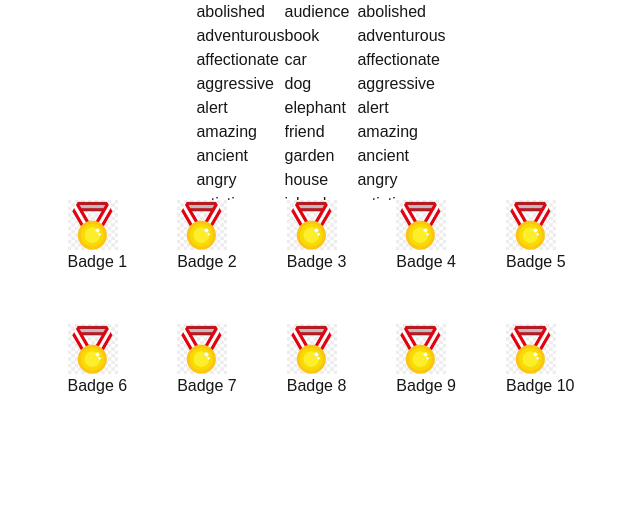
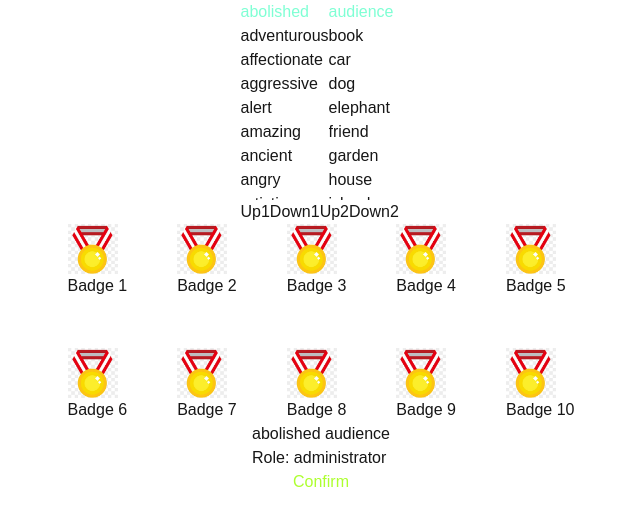
Before and after one commit to lablueprint/end-overdose, a Next.js app: page /profile in a window 1280 px wide. Shown: the top 526 px of the page, without its empty margins (319-959 px from the left). Built offline with nearby package versions, Linux system fonts and the light colour scheme.

Commit message:
End of work session 11/27

```diff
--- /dev/null
+++ b/src/app/profile/Components/ConfirmButton.tsx
@@ -0,0 +1,29 @@
+import './profileStyles.css';
+
+interface ConfirmButtonProps {
+    changesMade: boolean;
+    onPress: () => void;
+}
+
+const ConfirmButton = ({ changesMade, onPress }: ConfirmButtonProps) => {
+    // child
+    if (changesMade) {
+        return (
+            <div>
+                <button className="activeConfirm" onClick={onPress}>
+                    Confirm
+                </button>
+            </div>
+        );
+    } else {
+        return (
+            <div>
+                <button className="inactiveConfirm" onClick={onPress}>
+                    Confirm
+                </button>
+            </div>
+        );
+    }
+};
+
+export default ConfirmButton;
--- a/src/app/profile/Components/NamePlate.tsx
+++ b/src/app/profile/Components/NamePlate.tsx
@@ -1,8 +1,11 @@
 import React from 'react';
+import './profileStyles.css';
 
 interface NamePlateProps {
     // interface
     name: string;
+    selectedIndex: number;
+    index: number;
 }
 
 /* Notes:
@@ -11,13 +14,21 @@ interface NamePlateProps {
           {Component Name}Props
   */
 
-const NamePlate = ({ name }: NamePlateProps) => {
+const NamePlate = ({ name, index, selectedIndex }: NamePlateProps) => {
     // child
-    return (
-        <div>
-            <p>{name}</p>
-        </div>
-    );
+    if (index == selectedIndex) {
+        return (
+            <div>
+                <p className="selectedNamePlate">{name}</p>
+            </div>
+        );
+    } else {
+        return (
+            <div>
+                <p>{name}</p>
+            </div>
+        );
+    }
 };
 
 export default NamePlate;
--- a/src/app/profile/Components/NameTable.tsx
+++ b/src/app/profile/Components/NameTable.tsx
@@ -3,17 +3,28 @@ import ScrollableList from './ScrollableList';
 interface NameTableProps {
     // interface
     table1Vals: string[];
+    table1Index: number;
     table2Vals: string[];
-    table3Vals: string[];
+    table2Index: number;
+    //buttonSelect: (word1: string, word2: string, word3: string) => void;
 }
 
-const NameTable = ({ table1Vals, table2Vals, table3Vals }: NameTableProps) => {
+const NameTable = ({
+    table1Vals,
+    table2Vals,
+    table1Index,
+    table2Index,
+}: NameTableProps) => {
     // child
+
+    /* const handleButtonClick = () => {
+        buttonSelect(word1, word2, word3);
+    } **/
+
     return (
         <div style={{ display: 'flex' }}>
-            <ScrollableList values={table1Vals} />
-            <ScrollableList values={table2Vals} />
-            <ScrollableList values={table3Vals} />
+            <ScrollableList values={table1Vals} selectedIndex={table1Index} />
+            <ScrollableList values={table2Vals} selectedIndex={table2Index} />
         </div>
     );
 };
--- /dev/null
+++ b/src/app/profile/Components/RolePlate.tsx
@@ -0,0 +1,22 @@
+'use client';
+
+import React, { useState } from 'react';
+
+/* Notes:
+      - We want to properly define the types for the props
+      - Typical naming conventions for interfaces are:
+          {Component Name}Props
+  */
+
+const RolePlate = () => {
+    const [userRole, setUserRole] = useState('administrator');
+
+    // child
+    return (
+        <div>
+            <p> Role: {userRole} </p>
+        </div>
+    );
+};
+
+export default RolePlate;
--- a/src/app/profile/Components/ScrollableList.tsx
+++ b/src/app/profile/Components/ScrollableList.tsx
@@ -2,11 +2,23 @@ import NamePlate from './NamePlate';
 
 interface ScrollableListProps {
     values: string[];
+    selectedIndex: number;
 }
 
-function ScrollableList({ values }: ScrollableListProps) {
-    const listValues = values.map((value: string) => (
-        <NamePlate key={value} name={value} />
+/**const handleButtonClick = (word: string) => {
+    if (word !== selectedWord) {
+
+    }
+}; **/
+
+function ScrollableList({ values, selectedIndex }: ScrollableListProps) {
+    const listValues = values.map((value: string, index: number) => (
+        <NamePlate
+            key={value}
+            name={value}
+            index={index}
+            selectedIndex={selectedIndex}
+        />
     ));
 
     return (
--- /dev/null
+++ b/src/app/profile/Components/profileStyles.css
@@ -0,0 +1,11 @@
+    .selectedNamePlate {
+        color:aquamarine;
+    }
+
+    .activeConfirm {
+        color: greenyellow;
+    }
+
+    .inactiveConfirm {
+        color: red;
+    }
--- a/src/app/profile/page.tsx
+++ b/src/app/profile/page.tsx
@@ -1,11 +1,54 @@
-import Image from 'next/image';
-import { BadgeMark, Button } from '@mui/material';
-import NamePlate from './Components/NamePlate';
+'use client';
+
 import Badge from './Components/Badge';
 import NameTable from './Components/NameTable';
 import { adjectives, nouns } from './data';
+import RolePlate from './Components/RolePlate';
+import { useEffect, useState } from 'react';
+import ConfirmButton from './Components/ConfirmButton';
 
 export default function Home() {
+    const [selectedIndex1, setSelectedIndex1] = useState(
+        0
+        //Math.floor(Math.random() * 99)
+    );
+    const [selectedIndex2, setSelectedIndex2] = useState(
+        0
+        //Math.floor(Math.random() * 99)
+    );
+
+    const [name, setName] = useState(adjectives[0].concat(' ', nouns[0]));
+    const [changesMade, setChangeMade] = useState(false);
+
+    const incrementIndex1 = () => {
+        if (selectedIndex1 < adjectives.length - 1) {
+            setSelectedIndex1(selectedIndex1 + 1);
+        }
+    };
+
+    const incrementIndex2 = () => {
+        if (selectedIndex2 < adjectives.length - 1) {
+            setSelectedIndex2(selectedIndex2 + 1);
+        }
+    };
+
+    const decrementIndex1 = () => {
+        if (selectedIndex1 > 0) {
+            setSelectedIndex1(selectedIndex1 - 1);
+        }
+    };
+
+    const decrementIndex2 = () => {
+        if (selectedIndex2 > 0) {
+            setSelectedIndex2(selectedIndex2 - 1);
+        }
+    };
+
+    useEffect(() => {
+        setChangeMade(true);
+        setName(adjectives[selectedIndex1].concat(' ', nouns[selectedIndex2]));
+    }, [selectedIndex1, selectedIndex2]);
+
     return (
         <div>
             <title> End Overdose </title>
@@ -21,9 +64,14 @@ export default function Home() {
                     <div>
                         <NameTable
                             table1Vals={adjectives}
+                            table1Index={selectedIndex1}
                             table2Vals={nouns}
-                            table3Vals={adjectives}
+                            table2Index={selectedIndex2}
                         />
+                        <button onClick={decrementIndex1}>Up1</button>
+                        <button onClick={incrementIndex1}>Down1</button>
+                        <button onClick={decrementIndex2}>Up2</button>
+                        <button onClick={incrementIndex2}>Down2</button>
                     </div>
                     <div className="badge-table">
                         <Badge badgeImage="/badge.png" badgeTitle="Badge 1" />
@@ -37,6 +85,18 @@ export default function Home() {
                         <Badge badgeImage="/badge.png" badgeTitle="Badge 9" />
                         <Badge badgeImage="/badge.png" badgeTitle="Badge 10" />
                     </div>
+                    <div>
+                        <h1>{name}</h1>
+                        <RolePlate />
+                    </div>
+                    <div>
+                        <ConfirmButton
+                            changesMade={changesMade}
+                            onPress={() => {
+                                setChangeMade(false);
+                            }}
+                        />
+                    </div>
                 </div>
             </main>
         </div>
```
